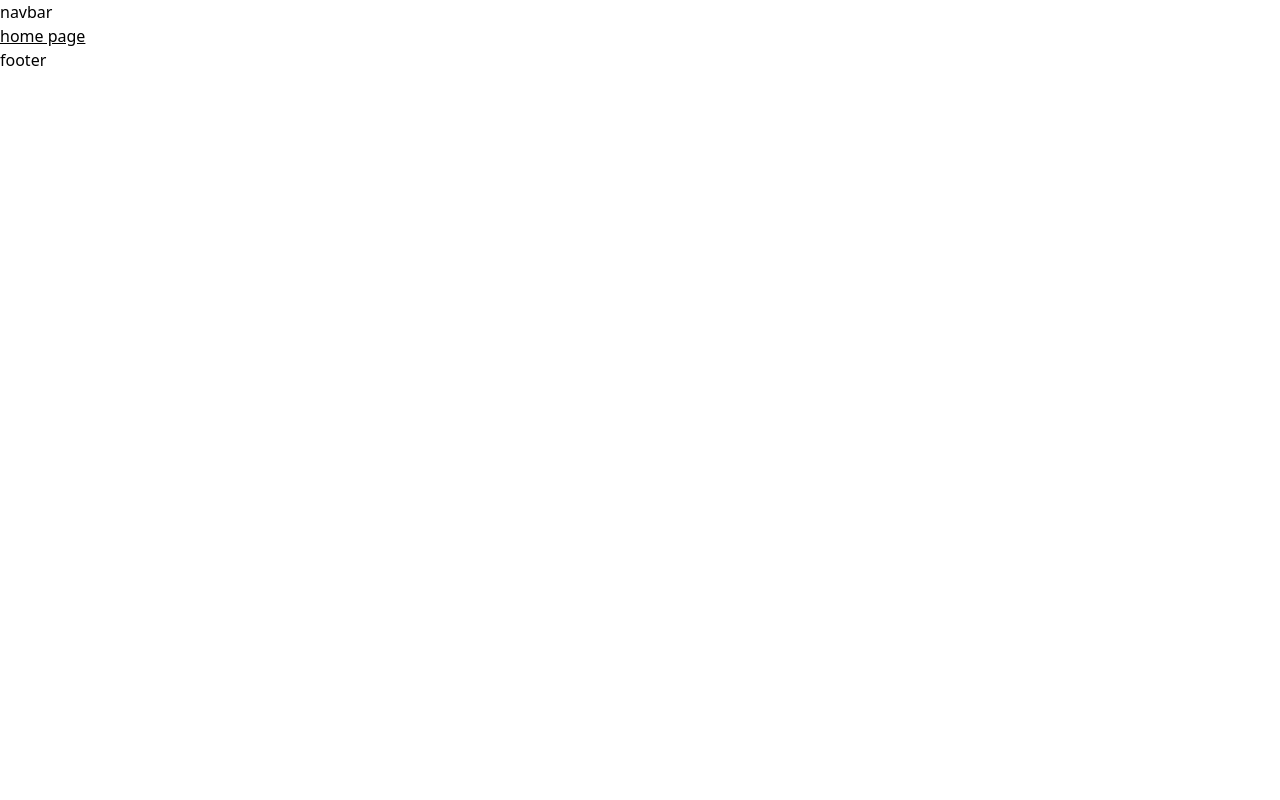
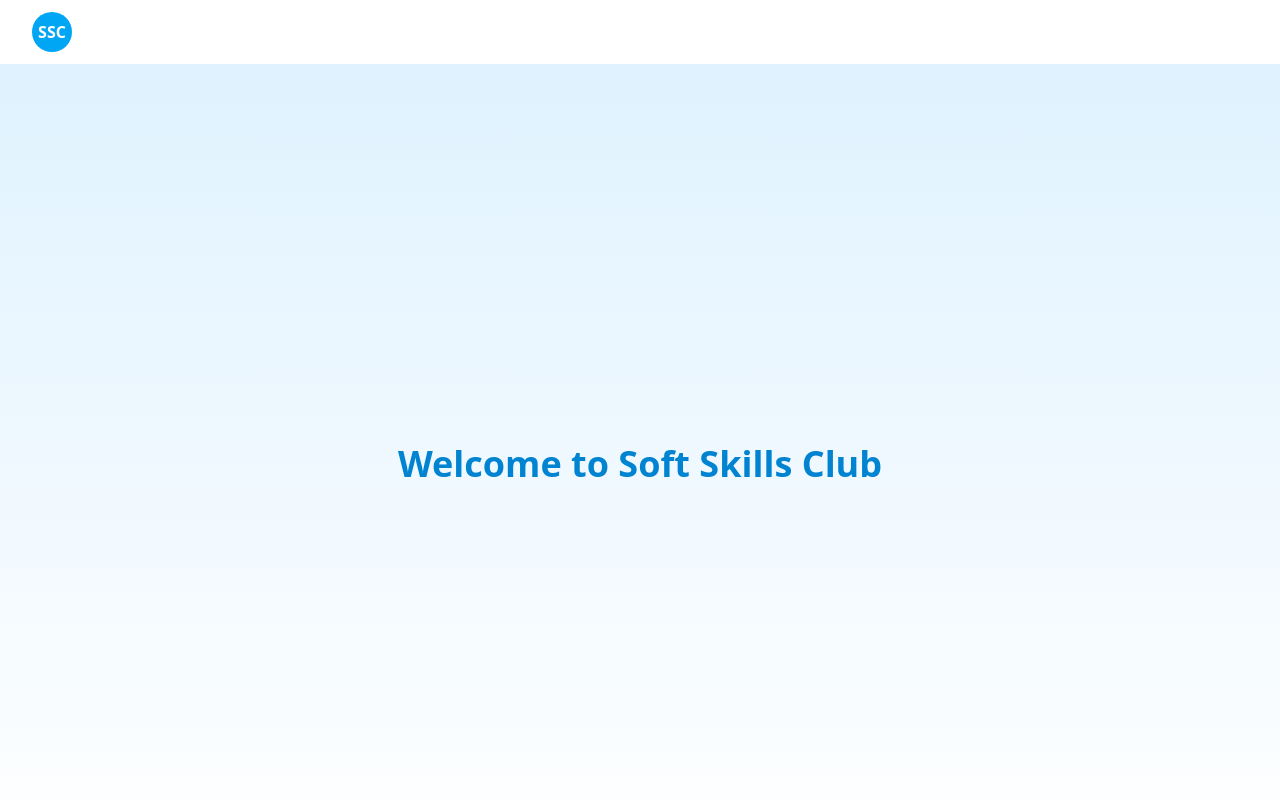
Before and after one commit to aditraj24/sscwebsite, a Next.js app in the folder webssc/: page / in a window 1280 px wide. Shown: the top 800 px of the page. Built offline with nearby package versions, Linux system fonts and the light colour scheme.

Commit message:
basic website& routed all pages

```diff
--- a/webssc/app/about/page.js
+++ b/webssc/app/about/page.js
@@ -0,0 +1,7 @@
+export default function About(){
+    return(
+        <>
+        <h1>hello about</h1>
+        </>
+    )
+}
--- a/webssc/app/activities/page.js
+++ b/webssc/app/activities/page.js
@@ -0,0 +1,7 @@
+export default function Activities(){
+    return(
+        <>
+        <h1>hello activity</h1>
+        </>
+    )
+}
--- a/webssc/app/alumni/page.js
+++ b/webssc/app/alumni/page.js
@@ -0,0 +1,7 @@
+export default function Alumni(){
+    return(
+        <>
+        <h1>hello alumni</h1>
+        </>
+    )
+}
--- a/webssc/app/contact/page.js
+++ b/webssc/app/contact/page.js
@@ -0,0 +1,7 @@
+export default function Contact(){
+    return(
+        <>
+        <h1>hello contact</h1>
+        </>
+    )
+}
--- a/webssc/app/footer.js
+++ b/webssc/app/footer.js
@@ -1,7 +1,15 @@
-export default function Footer(){
-    return(
-        <>
-            <h1>footer</h1>
-        </>
-    )
+export default function Footer() {
+  return (
+    <footer className="bg-sky-600 text-white py-8">
+      <div className="max-w-7xl mx-auto px-4 sm:px-6 lg:px-8">
+        <div className="text-center">
+          <h2 className="text-xl font-bold">Soft Skills Club</h2>
+          <p className="mt-2">NIT Jamshedpur</p>
+          <p className="mt-4">
+            © {new Date().getFullYear()} All rights reserved
+          </p>
+        </div>
+      </div>
+    </footer>
+  );
 }
--- a/webssc/app/layout.js
+++ b/webssc/app/layout.js
@@ -1,13 +1,14 @@
 import Navbar from "./navbar";
 import Footer from "./footer";
 import "./globals.css";
+
 export default function RootLayout({ children }) {
   return (
     <html>
-      <body>
-        <Navbar/>
-        {children}
-        <Footer/>
+      <body className="min-h-screen flex flex-col">
+        <Navbar />
+        <main className="flex-grow pt-16">{children}</main>
+        <Footer />
       </body>
     </html>
   );
--- a/webssc/app/memories/page.js
+++ b/webssc/app/memories/page.js
@@ -0,0 +1,7 @@
+export default function Memories(){
+    return(
+        <>
+        <h1>hello memories</h1>
+        </>
+    )
+}
--- a/webssc/app/navbar.js
+++ b/webssc/app/navbar.js
@@ -1,7 +1,129 @@
-export default function Navbar(){
-    return(
-        <>
-            <h1>navbar</h1>
-        </>
-    )
+"use client";
+
+import { useState, useEffect } from "react";
+import Link from "next/link";
+
+export default function Navbar() {
+  const [scrolled, setScrolled] = useState(false);
+  const [mobileMenuOpen, setMobileMenuOpen] = useState(false);
+
+  useEffect(() => {
+    const handleScroll = () => {
+      setScrolled(window.scrollY > 10);
+    };
+    window.addEventListener("scroll", handleScroll);
+    return () => window.removeEventListener("scroll", handleScroll);
+  }, []);
+
+  const navLinks = [
+    { name: "Home", path: "/" },
+    { name: "About Us", path: "/about" },
+    { name: "Activities", path: "/activities" },
+    { name: "Memories", path: "/memories" },
+    { name: "Alumni", path: "/alumni" },
+    { name: "Contact Us", path: "/contact" },
+  ];
+
+  return (
+    <nav
+      className={`fixed w-full z-50 transition-all duration-300 ${
+        scrolled ? "bg-white/80 backdrop-blur-md shadow-sm" : "bg-transparent"
+      }`}
+    >
+      <div className="max-w-7xl mx-auto px-4 sm:px-6 lg:px-8">
+        <div className="flex justify-between items-center h-16">
+          {/* Logo */}
+          <Link href="/" className="flex items-center space-x-2">
+            <div className="h-10 w-10 bg-sky-500 rounded-full flex items-center justify-center text-white font-bold">
+              SSC
+            </div>
+            <span
+              className={`text-xl font-bold ${
+                scrolled ? "text-sky-600" : "text-white"
+              }`}
+            >
+              Soft Skills Club
+            </span>
+          </Link>
+
+          {/* Desktop Menu */}
+          <div className="hidden md:flex items-center space-x-8">
+            {navLinks.map((link) => (
+              <Link
+                key={link.name}
+                href={link.path}
+                className={`${
+                  scrolled
+                    ? "text-gray-700 hover:text-sky-600"
+                    : "text-white hover:text-sky-200"
+                } font-medium transition`}
+              >
+                {link.name}
+              </Link>
+            ))}
+          </div>
+
+          {/* Mobile Menu Button */}
+          <div className="md:hidden flex items-center">
+            <button
+              onClick={() => setMobileMenuOpen(!mobileMenuOpen)}
+              className="focus:outline-none"
+            >
+              {mobileMenuOpen ? (
+                <svg
+                  className="h-6 w-6 text-sky-600"
+                  fill="none"
+                  viewBox="0 0 24 24"
+                  stroke="currentColor"
+                >
+                  <path
+                    strokeLinecap="round"
+                    strokeLinejoin="round"
+                    strokeWidth={2}
+                    d="M6 18L18 6M6 6l12 12"
+                  />
+                </svg>
+              ) : (
+                <svg
+                  className={`h-6 w-6 ${
+                    scrolled ? "text-sky-600" : "text-white"
+                  }`}
+                  fill="none"
+                  viewBox="0 0 24 24"
+                  stroke="currentColor"
+                >
+                  <path
+                    strokeLinecap="round"
+                    strokeLinejoin="round"
+                    strokeWidth={2}
+                    d="M4 6h16M4 12h16M4 18h16"
+                  />
+                </svg>
+              )}
+            </button>
+          </div>
+        </div>
+      </div>
+
+      {/* Mobile Menu Dropdown */}
+      {mobileMenuOpen && (
+        <div
+          className="md:hidden bg-white shadow-lg transition-all duration-300 ease-in-out"
+          onClick={() => setMobileMenuOpen(false)}
+        >
+          <div className="px-2 pt-2 pb-3 space-y-1 sm:px-3">
+            {navLinks.map((link) => (
+              <Link
+                key={link.name}
+                href={link.path}
+                className="block px-3 py-2 text-gray-700 hover:text-sky-600 hover:bg-sky-50 rounded-md"
+              >
+                {link.name}
+              </Link>
+            ))}
+          </div>
+        </div>
+      )}
+    </nav>
+  );
 }
--- a/webssc/app/page.js
+++ b/webssc/app/page.js
@@ -1,7 +1,13 @@
 export default function Home() {
   return (
-    <div>
-      <h1 className="underline">home page</h1>
+    <div className="min-h-[calc(100vh-4rem)]">
+      {" "}
+      {/* Adjust based on your navbar/footer height */}
+      <section className="h-screen bg-gradient-to-b from-sky-100 to-white flex items-center justify-center">
+        <h1 className="text-4xl font-bold text-sky-600">
+          Welcome to Soft Skills Club
+        </h1>
+      </section>
     </div>
   );
 }
```
